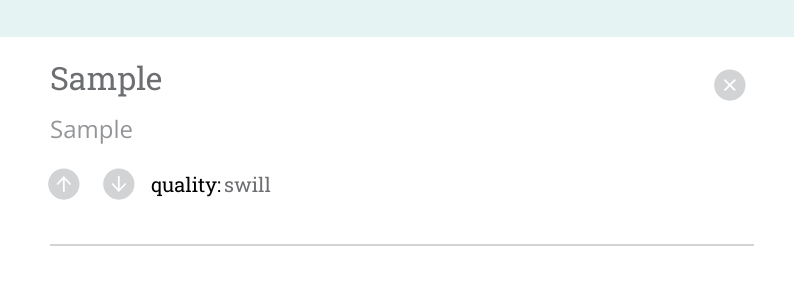
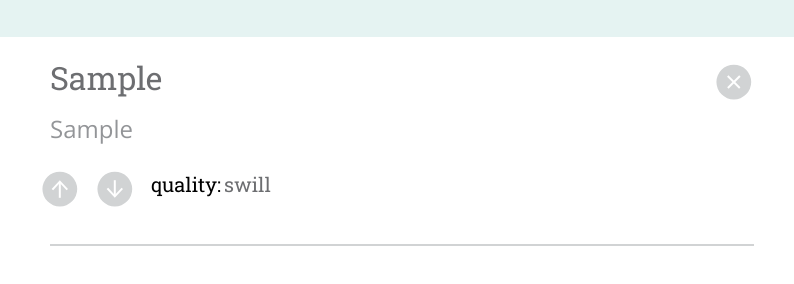
Before and after one commit to kfarias/2DoBox-Pivot, a plain HTML site: page index.html in a window 1280 px wide. Both pictures are taken after typing "Sample", "Sample" into the empty fields and a click on the button "save". Shown: the part 320-604 px from the top of the page, 238-1032 px from the left. Drawn offline with nearby package versions, Linux system fonts and the light colour scheme.

Commit message:
Take out button image toggle from JS and created hover toggle in css for upvote, downvote, and delete

```diff
--- a/css/styles.css
+++ b/css/styles.css
@@ -117,9 +117,10 @@ h3 {
   outline: none;
   position: absolute;
   border-radius: 50%;
-  background: rgba(0, 0, 0, 0);
-  width: 48px;
-  height: 48px;
+  background-color: transparent;
+  background-repeat: no-repeat;
+  width: 40px;
+  height: 40px;
   cursor: pointer;
 }
 
@@ -127,19 +128,32 @@ h3 {
   bottom: 35px;
 }
 .up-vote {
-  /*background-color: transparent;
-  background-repeat: no-repeat;
-  back*/
+
+  background: url(../images/upvote.svg);
   left: -10px;
 }
 
+.up-vote:hover {
+  background: url(../images/upvote-hover.svg);
+}
+
 .down-vote {
+  background: url(../images/downvote.svg);
   left: 45px;
 }
 
+.down-vote:hover {
+  background: url(../images/downvote-hover.svg);
+}
+
 .delete-btn {
+  background: url(../images/delete.svg);
   top: 0;
   right: 0;
+}
+
+.delete-btn:hover {
+  background: url(../images/delete-hover.svg);
 }
 
 @media screen and (max-width: 768px){
--- a/javascript.js
+++ b/javascript.js
@@ -1,7 +1,6 @@
 $(function(){
   for(i=0; localStorage.length>i; i++){
-    var key = localStorage.key(i)
-    var storedIdeaBox = JSON.parse(localStorage.getItem(key));
+    var storedIdeaBox = JSON.parse(localStorage.getItem(localStorage.key(i)));
     createIdeaBox(storedIdeaBox.title, storedIdeaBox.idea, storedIdeaBox.quality, storedIdeaBox.id);
   }
 });
@@ -18,13 +17,13 @@ function createIdeaBox(title, idea, quality, id){
     `<section class="idea-card" id="`+id+`">
        <p class="idea-title" contenteditable>`+title+`</p>
        <p class="idea-body" contenteditable>`+idea+`</p>
-       <button class="up-vote"><img src="images/upvote.svg"></button>
-       <button class="down-vote"><img src="images/downvote.svg"></button>
+       <button class="up-vote"></button>
+       <button class="down-vote"></button>
        <article>
          <h3>quality:<h3>
          <p class="quality">`+quality+`</p>
        </article>
-       <button class="delete-btn"><img src="images/delete.svg"></button>
+       <button class="delete-btn"></button>
      </section>
     `
   )
@@ -63,41 +62,12 @@ $(".idea-container").on("click", ".delete-btn", function(){
 })
 
 
-<!--//Button mouseover image swap-->
-$(".idea-container").on({
-  mouseenter:  function(){
-    $(this).find("img").prop("src", "images/upvote-hover.svg");
-  },
-  mouseleave: function(){
-    $(this).find("img").prop("src", "images/upvote.svg");
-  }
-}, ".up-vote")
-
-$(".idea-container").on({
-  mouseenter:  function(){
-    $(this).find("img").prop("src", "images/downvote-hover.svg");
-  },
-  mouseleave: function(){
-    $(this).find("img").prop("src", "images/downvote.svg");
-  }
-}, ".down-vote")
-
-$(".idea-container").on({
-  mouseenter:  function(){
-    $(this).find("img").prop("src", "images/delete-hover.svg");
-  },
-  mouseleave: function(){
-    $(this).find("img").prop("src", "images/delete.svg");
-  }
-}, ".delete-btn")
-
 
 function emptyInput() {
   $(".title-input").val("");
   $(".idea-input").val("");
   $(".idea-input").css("height", "42px");
 }
-
 
 function getNewQuality(selector, quality){
   if(selector === "up-vote"){
```
